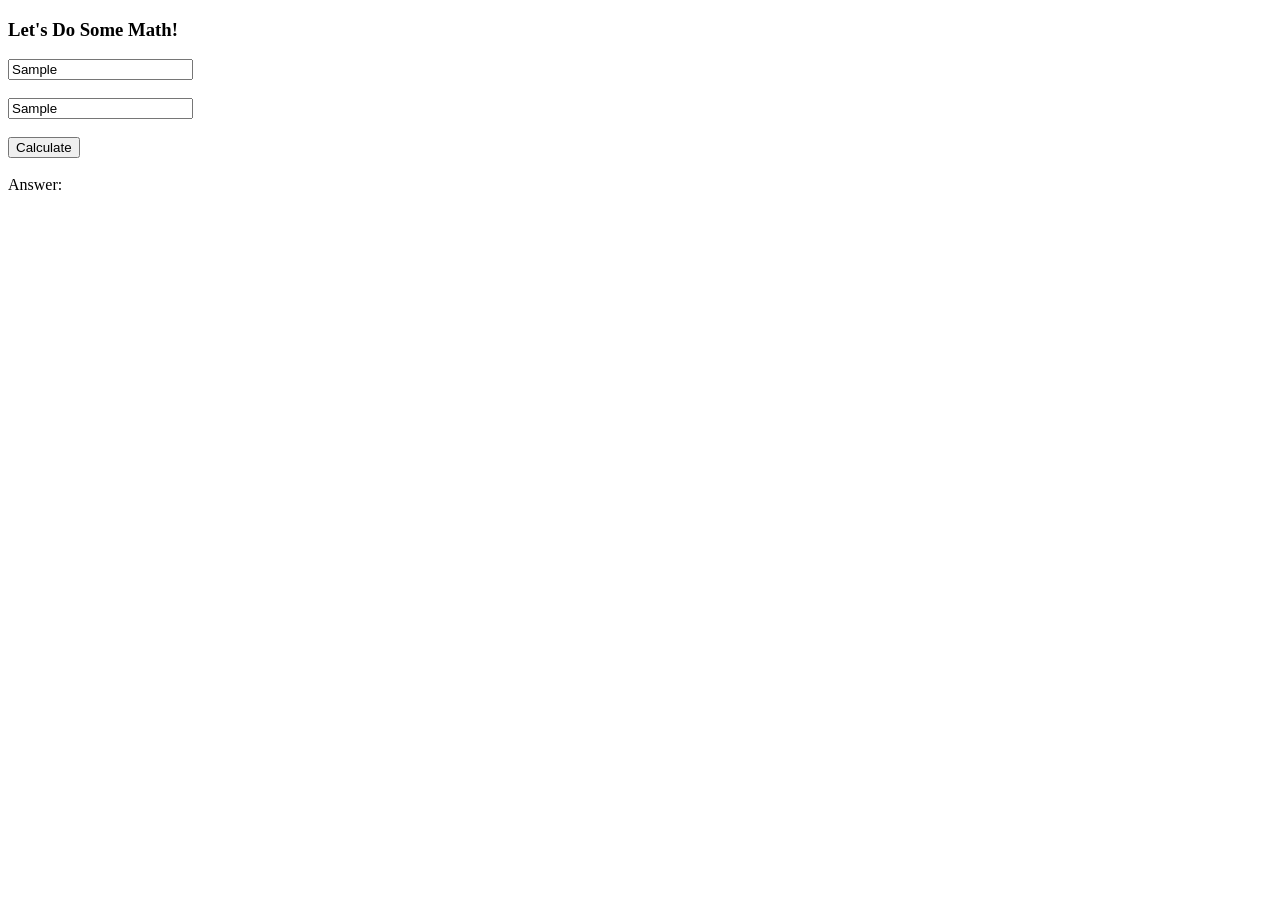
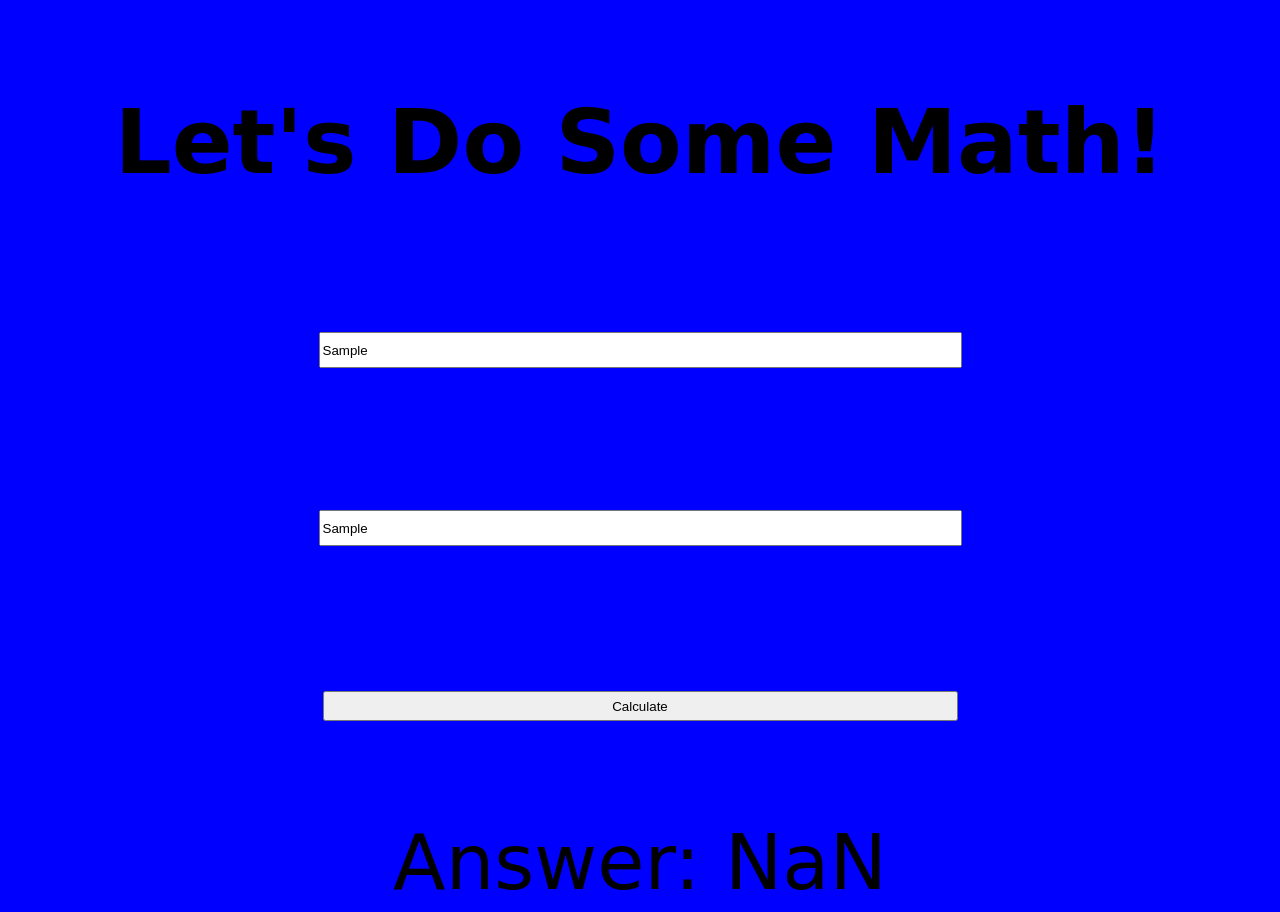
Before and after one commit to chrisbusta/calculate, a plain HTML site: page index.html in a window 1280 px wide. Both pictures are taken after typing "Sample", "Sample" into the empty fields and a click on the input "Calculate". Before the commit the page ends 800 px from the top, so only its background shows below. Drawn offline with Linux system fonts and the light colour scheme.

Commit message:
initial commit

```diff
--- a/index.html
+++ b/index.html
@@ -1,5 +1,6 @@
 <!DOCTYPE html>
 <html>
+<link rel="stylesheet" type="text/css" href="main.css">
 <head>
   <title></title>
 </head>
@@ -17,6 +18,7 @@
   Answer: <span id="answer"></span>
 </div>
 
+ <script src="main.js"></script>
 
 </body>
 </html>
--- /dev/null
+++ b/main.css
@@ -0,0 +1,13 @@
+body {
+  background-color: blue;
+  margin: 5px;
+  text-align: center;
+  font-size: 4.8em;
+  font-family: 'Pacifico', cursive;
+
+}
+
+input {
+  width: 50%;
+  height: 30px;
+}
--- a/main.js
+++ b/main.js
@@ -1 +1,19 @@
-function
+
+
+
+
+
+var number1 = document.querySelector("#num_one");
+var number2 = document.querySelector("#num_two");
+var answer = document.querySelector("#answer");
+var btn = document.querySelector("#calculateBtn");
+
+function add () {
+  var num1 = Number(number1.value);
+  var num2 = Number(number2.value);
+  var sum = num1 + num2;
+  answer.innerHTML = sum.toString();
+}
+
+
+btn.addEventListener("click", add);
```
